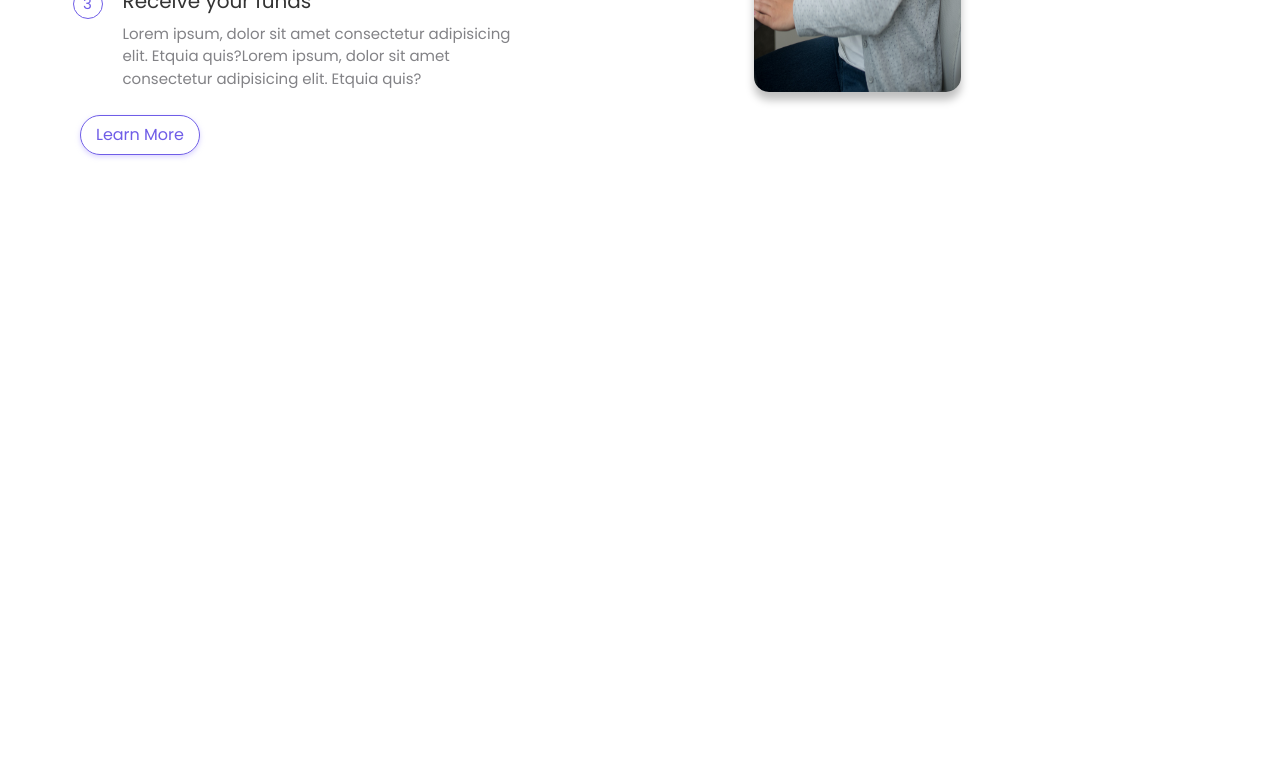
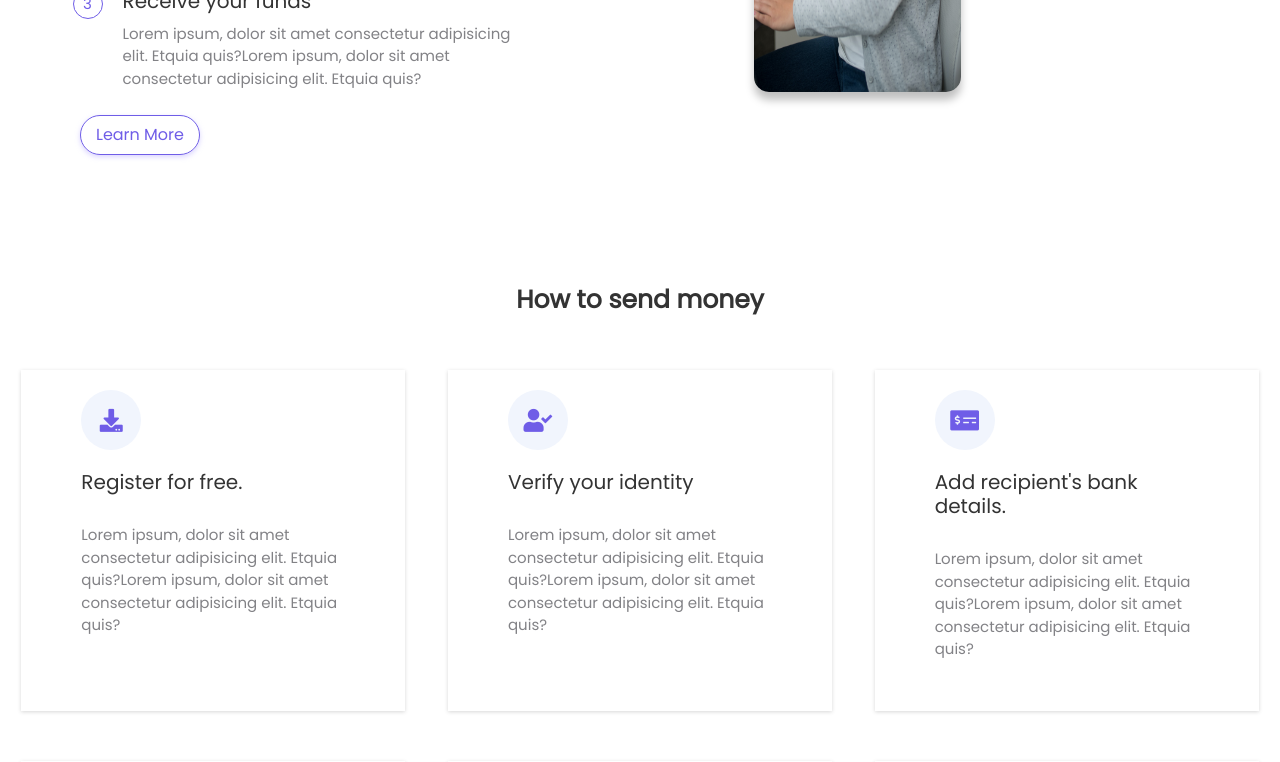
Before and after one commit to rajatsardesai/EyPay, a React (Create React App) app: page / in a window 1280 px wide. Shown: the part 2620-3382 px from the top of the page. Before the commit the page ends 2825 px from the top, so only its background shows below. Built offline with nearby package versions, Linux system fonts and the light colour scheme.

Commit message:
Added contact form  section

```diff
--- /dev/null
+++ b/src/API/serviceApi.js
@@ -0,0 +1,40 @@
+const serviceapi = [
+  {
+    id: 1,
+    logo: "fas fa-download",
+    title: "Register for free.",
+    info: "Lorem ipsum, dolor sit amet consectetur adipisicing elit. Etquia quis?Lorem ipsum, dolor sit amet consectetur adipisicing elit. Etquia quis?",
+  },
+  {
+    id: 2,
+    logo: "fas fa-user-check",
+    title: "Verify your identity ",
+    info: "Lorem ipsum, dolor sit amet consectetur adipisicing elit. Etquia quis?Lorem ipsum, dolor sit amet consectetur adipisicing elit. Etquia quis?",
+  },
+  {
+    id: 3,
+    logo: "fas fa-money-check-alt",
+    title: "Add recipient's bank details.",
+    info: "Lorem ipsum, dolor sit amet consectetur adipisicing elit. Etquia quis?Lorem ipsum, dolor sit amet consectetur adipisicing elit. Etquia quis?",
+  },
+  {
+    id: 4,
+    logo: "fab fa-amazon-pay",
+    title: "Pay for your transfer.",
+    info: "Lorem ipsum, dolor sit amet consectetur adipisicing elit. Etquia quis?Lorem ipsum, dolor sit amet consectetur adipisicing elit. Etquia quis?",
+  },
+  {
+    id: 5,
+    logo: "fas fa-hand-holding-usd",
+    title: "choose an amount to send.",
+    info: "Lorem ipsum, dolor sit amet consectetur adipisicing elit. Etquia quis?Lorem ipsum, dolor sit amet consectetur adipisicing elit. Etquia quis?",
+  },
+  {
+    id: 6,
+    logo: "fas fa-globe",
+    title: "That's it.",
+    info: "Lorem ipsum, dolor sit amet consectetur adipisicing elit. Etquia quis?Lorem ipsum, dolor sit amet consectetur adipisicing elit. Etquia quis?",
+  },
+];
+
+export default serviceapi;
--- a/src/App.js
+++ b/src/App.js
@@ -2,6 +2,8 @@ import Navbar from "./Navbar";
 import Header from "./Header";
 import HowItWorks from "./HowItWorks";
 import AboutUs from "./AboutUs";
+import Services from "./Services";
+import Contact from "./Contact";
 
 function App() {
   return (
@@ -10,6 +12,8 @@ function App() {
       <Header />
       <HowItWorks />
       <AboutUs />
+      <Services />
+      <Contact />
     </>
   );
 }
--- /dev/null
+++ b/src/Contact.jsx
@@ -0,0 +1,69 @@
+import React from 'react'
+
+const Contact = () => {
+    return (
+        <>
+            <section className="contactus-section">
+                <div className="container">
+                    <div className="row">
+                        <div className="col-12 col-lg-10 mx-auto">
+                            <div className="row">
+                                <div className="contact-leftside col-12 col-lg-5">
+                                    <h1 className="main-heading fw-bold">
+                                        Connect with our <br /> sales team.
+                                    </h1>
+                                    <p className="main-hero-para">
+                                        Lorem ipsum dolor sit amet consectetur adipisicing elit. Neque pariatur asperiores excepturi expedita vel voluptas enim doloribus
+                                    </p>
+                                    <figure>
+                                        <img src="./image/hero1.jpg" alt="contactusImg" className="img-fluid" />
+                                    </figure>
+                                </div>
+                                {/* contact form */}
+                                <div className="contact-rightside col-12 col-lg-7">
+                                    <form method="POST">
+                                        <div className="row">
+                                            <div className="col-12 col-lg-6 contact-input-field">
+                                                <input type="text" name="" id="" className="form-control" placeholder="First name" />
+                                            </div>
+                                            <div className="col-12 col-lg-6 contact-input-field">
+                                                <input type="text" name="" id="" className="form-control" placeholder="Last name" />
+                                            </div>
+                                        </div>
+                                        <div className="row">
+                                            <div className="col-12 col-lg-6 contact-input-field">
+                                                <input type="text" name="" id="" className="form-control" placeholder="Phone Number" />
+                                            </div>
+                                            <div className="col-12 col-lg-6 contact-input-field">
+                                                <input type="text" name="" id="" className="form-control" placeholder="Email ID" />
+                                            </div>
+                                        </div>
+                                        <div className="row">
+                                            <div className="col-12 contact-input-field">
+                                                <input type="text" name="" id="" className="form-control" placeholder="Add Address" />
+                                            </div>
+                                        </div>
+                                        <div className="row">
+                                            <div className="col-12">
+                                                <input type="text" name="" id="" className="form-control" placeholder="Enter Your Message" />
+                                            </div>
+                                        </div>
+                                        <div className="form-check form-check-style">
+                                            <input className="form-check-input" type="checkbox" value="" id="flexCheckChecked" />
+                                            <label className="form-check-label main-hero-para" for="flexCheckChecked">
+                                                I agree that the EyPay may contact me at the email address or phone number above
+                                            </label>
+                                        </div>
+                                        <button type="button" className="btn btn-style w-100">Submit</button>
+                                    </form>
+                                </div>
+                            </div>
+                        </div>
+                    </div>
+                </div>
+            </section>
+        </>
+    )
+}
+
+export default Contact
--- /dev/null
+++ b/src/Services.jsx
@@ -0,0 +1,35 @@
+import React, { useState } from 'react';
+import serviceapi from './API/serviceApi';
+
+const Services = () => {
+
+    const [serviceData, setServiceData] = useState(serviceapi);
+
+    return (
+        <>
+            <section className="service-main-container">
+                <div className="container service-container">
+                    <h1 className="main-heading text-center fw-bold">How to send money</h1>
+                    <div className="row">
+                        {
+                            serviceData.map((currElem) => {
+                                const { id, logo, title, info } = currElem
+                                return (
+                                    <>
+                                        <div className="col-11 col-lg-4 col-xxl-4 work-container-subdiv">
+                                            <i className={`fontawesome-style ${logo}`}></i>
+                                            <h2 className="sub-heading">{title}</h2>
+                                            <p className="main-hero-para">{info}</p>
+                                        </div>
+                                    </>
+                                )
+                            })
+                        }
+                    </div>
+                </div>
+            </section>
+        </>
+    )
+}
+
+export default Services
--- a/src/index.css
+++ b/src/index.css
@@ -273,15 +273,115 @@ header {
 }
 
 /* 2nd section of about us */
-.our-services-rightside{
+.our-services-rightside {
   margin-top: 10rem;
 }
 
-.our-services-rightside-content{
+.our-services-rightside-content {
   padding-left: 8rem;
 }
 
 /* --------------------------------------------- About us Section ends ---------------------------------------------------------- */
+
+/* --------------------------------------------- Service Section ends ---------------------------------------------------------- */
+
+.service-main-container {
+  margin-top: 5rem;
+  padding: 5rem 0;
+}
+
+.service-main-container .main-heading {
+  margin: 3rem 0;
+}
+
+.work-container-subdiv {
+  box-shadow: 0 0.1rem 0.4rem rgba(0, 0, 0, 0.16);
+}
+
+.work-container-subdiv:hover {
+  background-color: var(--bgcolor);
+  cursor: pointer;
+}
+
+.work-container-subdiv:hover > .fontawesome-style {
+  background-color: #fff;
+}
+
+.work-container-subdiv .main-hero-para {
+  width: 100%;
+}
+
+.service-main-container .fontawesome-style {
+  text-align: left;
+  margin: 2rem 0;
+}
+
+@media (min-width: 1400px) {
+  .service-container .col-lg-4 {
+    flex: 0 0 auto;
+    width: 30% !important;
+    margin: auto;
+  }
+}
+
+@media (min-width: 992px) {
+  .service-container .col-lg-4 {
+    flex: 0 0 auto;
+    width: 30% !important;
+    margin: 2.5rem auto;
+  }
+}
+/* --------------------------------------------- Service Section ends ---------------------------------------------------------- */
+
+/* --------------------------------------------- Contact Us Section ends ---------------------------------------------------------- */
+
+.contactus-section {
+  margin: 15rem 0;
+}
+
+.contact-leftside img {
+  min-width: 80%;
+  max-height: 30rem;
+  height: auto;
+}
+
+.contact-input-field {
+  margin-bottom: 4rem;
+}
+
+.form-control {
+  height: 5rem;
+}
+
+.contact-rightside form .form-control {
+  border: 1px solid #ced4da;
+  -webkit-appearance: none;
+  height: 5rem;
+  border-radius: 0.5rem;
+  font-size: 1.6rem;
+  padding-left: 1rem;
+  font-weight: lighter;
+}
+
+.contact-rightside form .form-check-input {
+  width: 2rem;
+  height: 2rem;
+}
+
+.form-check-style {
+  margin: 4rem 0;
+}
+
+.contact-rightside form .main-hero-para {
+  font-size: 1.5rem;
+  color: var(--text-color);
+  margin: 0;
+  font-weight: lighter;
+  width: 75%;
+  padding-left: 0 2rem;
+}
+
+/* --------------------------------------------- Contact Us Section ends ---------------------------------------------------------- */
 
 /* --------------------------------------------- responsive media queries ---------------------------------------------------------- */
 
```
